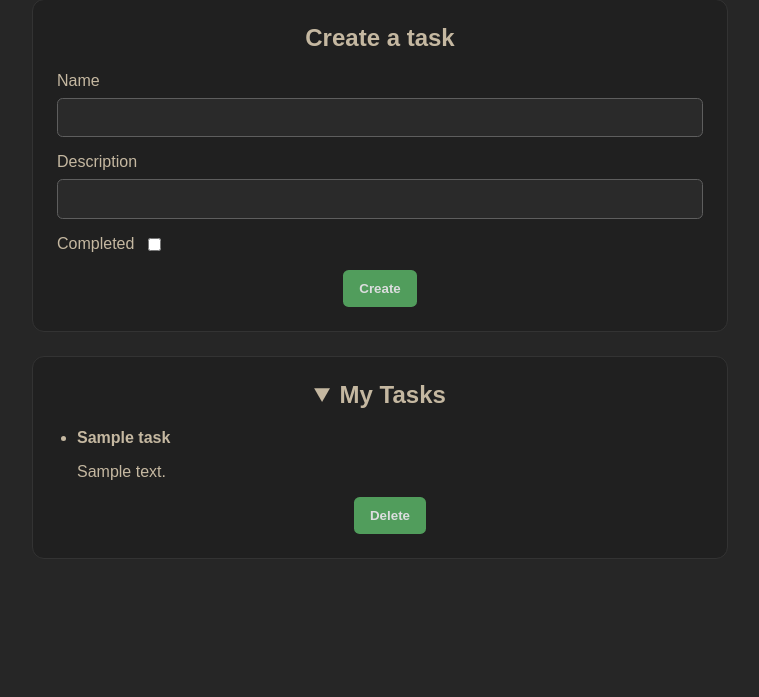
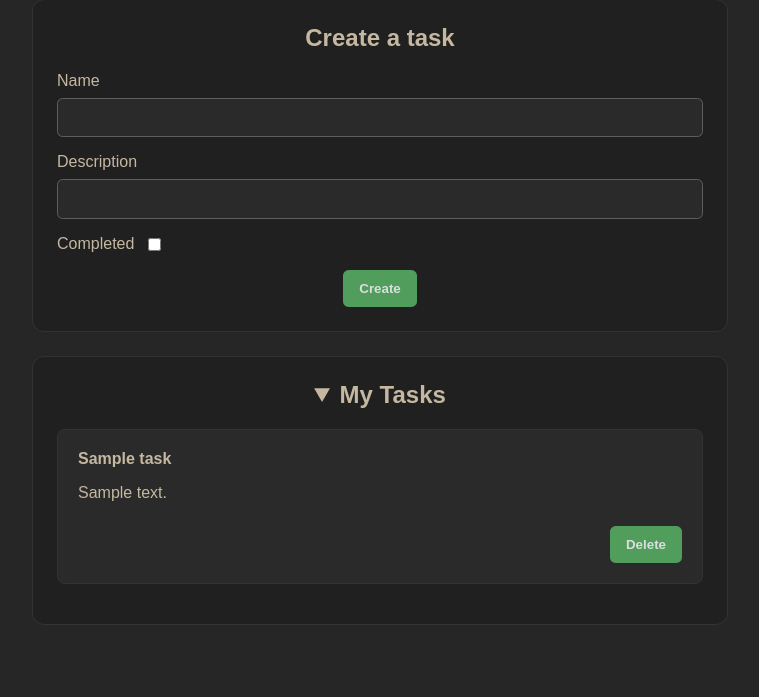
Before and after one commit to luisfnm007/personal_api, a FastAPI app: page / in a window 1280 px wide. Shown: the part 118-815 px from the top of the page, without its empty margins (260-1019 px from the left). Before the commit the page ends 677 px from the top, so only its background shows below. Run offline with FastAPI, Linux system fonts and the light colour scheme; tables that the repository leaves empty hold one stand-in row (values such as "Sample post").

Commit message:
style: display tasks as cards

```diff
--- a/static/app.js
+++ b/static/app.js
@@ -73,9 +73,13 @@ async function loadTasks() {
     desc.textContent = task.description;
     item.appendChild(desc);
 
+    const taskActions = document.createElement("div");
+    taskActions.className = "task-actions";
+
     const delete_bttn = document.createElement("button");
     delete_bttn.type = "button";
     delete_bttn.textContent = "Delete";
+    delete_bttn.className = "delete-button";
 
     if (!task.completed) {
       const completed_bttn = document.createElement("button");
@@ -101,7 +105,7 @@ async function loadTasks() {
 
         loadTasks();
       });
-      item.appendChild(completed_bttn);
+      taskActions.appendChild(completed_bttn);
     }
 
     delete_bttn.addEventListener("click", async () => {
@@ -119,7 +123,8 @@ async function loadTasks() {
       loadTasks();
     });
 
-    item.appendChild(delete_bttn);
+    taskActions.appendChild(delete_bttn);
+    item.appendChild(taskActions);
     tasksList.appendChild(item);
   }
 }
--- a/static/styles.css
+++ b/static/styles.css
@@ -91,10 +91,35 @@ details summary {
 }
 
 #tasks-list {
+  list-style: none;
   margin: 1.25rem 0 0;
-  padding-left: 1.25rem;
+  padding: 0;
 }
 
 li {
+  background-color: #2a2a2a;
+  border: 1px solid #333333;
+  border-radius: 0.5rem;
   color: rgb(197, 184, 161);
+  margin-bottom: 1rem;
+  padding: 1.25rem;
 }
+
+li p {
+  margin-bottom: 0;
+}
+
+.task-actions {
+  align-items: center;
+  display: flex;
+  justify-content: space-between;
+  margin-top: 1.5rem;
+}
+
+.task-actions button {
+  margin: 0;
+}
+
+.task-actions .delete-button {
+  margin-left: auto;
+}
```
